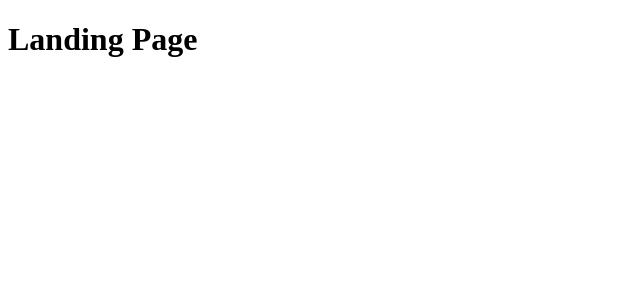
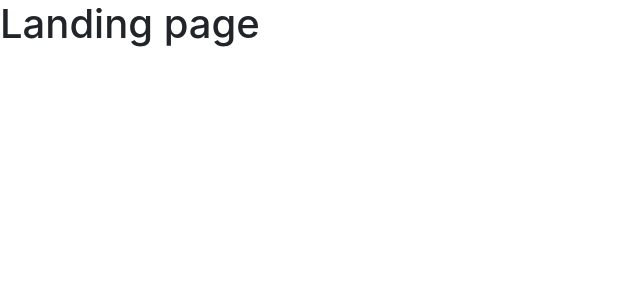
Before and after one commit to gbemme/SpaceHubVue, a Vue app: page / in a window 1280 px wide. Shown: the top 300 px of the page, without its empty margins (0-640 px from the left). Built offline with nearby package versions, Linux system fonts and the light colour scheme.

Commit message:
home page

```diff
--- a/babel.config.js
+++ b/babel.config.js
@@ -1,5 +1,3 @@
 module.exports = {
-  presets: [
-    '@vue/cli-plugin-babel/preset'
-  ]
-}
+  presets: ["@vue/cli-plugin-babel/preset"]
+};
--- a/public/index.html
+++ b/public/index.html
@@ -6,6 +6,10 @@
     <meta name="viewport" content="width=device-width,initial-scale=1.0">
     <link rel="icon" href="<%= BASE_URL %>favicon.ico">
     <title><%= htmlWebpackPlugin.options.title %></title>
+    <link rel="stylesheet" href="https://stackpath.bootstrapcdn.com/font-awesome/4.7.0/css/font-awesome.min.css" />
+    <meta name="viewport" content="width=device-width, initial-scale=1.0" />
+    <link rel="stylesheet"
+    href="https://stackpath.bootstrapcdn.com/bootstrap/4.4.1/css/bootstrap.min.css"
   </head>
   <body>
     <noscript>
--- a/src/App.vue
+++ b/src/App.vue
@@ -1,21 +1,15 @@
 <template>
-  <div id ='app'>
+  <div id="app">
     <transition>
       <router-view></router-view>
     </transition>
   </div>
 </template>
 
-
-
 <script>
-    export default{
-      name:'app',
-    }
+export default {
+  name: "app"
+};
 </script>
 
-
-
-<style>
-
-</style>
+<style></style>
--- a/src/components/BookForm.vue
+++ b/src/components/BookForm.vue
@@ -1,9 +1,9 @@
 <template>
-    <h1>Book Form</h1>
+  <h1>Book Form</h1>
 </template>
 
 <script>
-    export default{
-        name: 'BookForm',
-    }
+export default {
+  name: "BookForm"
+};
 </script>
--- a/src/components/Home.vue
+++ b/src/components/Home.vue
@@ -1,16 +1,11 @@
 <template>
-
-    <h1>Landing Page</h1>
-
+  <h1>Landing page</h1>
 </template>
 
-
 <script>
-    export default{
-       name:'Home',
-    }
+export default {
+  name: "Home"
+};
 </script>
 
-<style scoped>
-
-</style>
+<style src="./Home.css" scoped></style>
--- a/src/components/ProductForm.vue
+++ b/src/components/ProductForm.vue
@@ -1,10 +1,9 @@
 <template>
-    <h1>Admin Product Form</h1>
+  <h1>Admin Product Form</h1>
 </template>
 
 <script>
-    export default{
-        name: 'ProductForm',
-    }
-
+export default {
+  name: "ProductForm"
+};
 </script>
--- a/src/components/ProductList.vue
+++ b/src/components/ProductList.vue
@@ -1,11 +1,11 @@
 <template>
-    <!-- <div> -->
-        <h1>Product List Table</h1>
-        <!-- <p> please</p> -->
-    <!-- </div> -->
+  <!-- <div> -->
+  <h1>Product List Table</h1>
+  <!-- <p> please</p> -->
+  <!-- </div> -->
 </template>
 <script>
-    export default{
-        name: 'ProductList',
-    }
+export default {
+  name: "ProductList"
+};
 </script>
```
Also changed, not shown: src/main.js (+18 -22 lines), src/components/Home.css (added).
